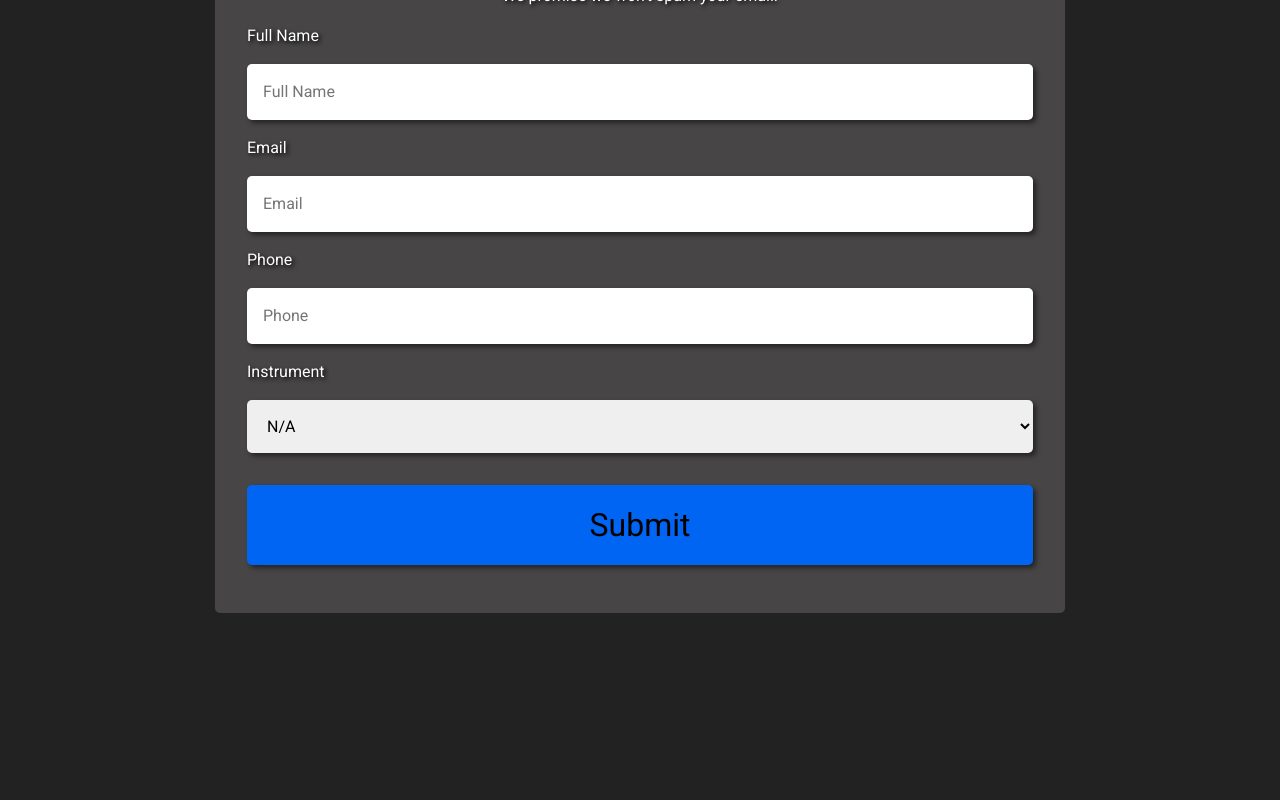
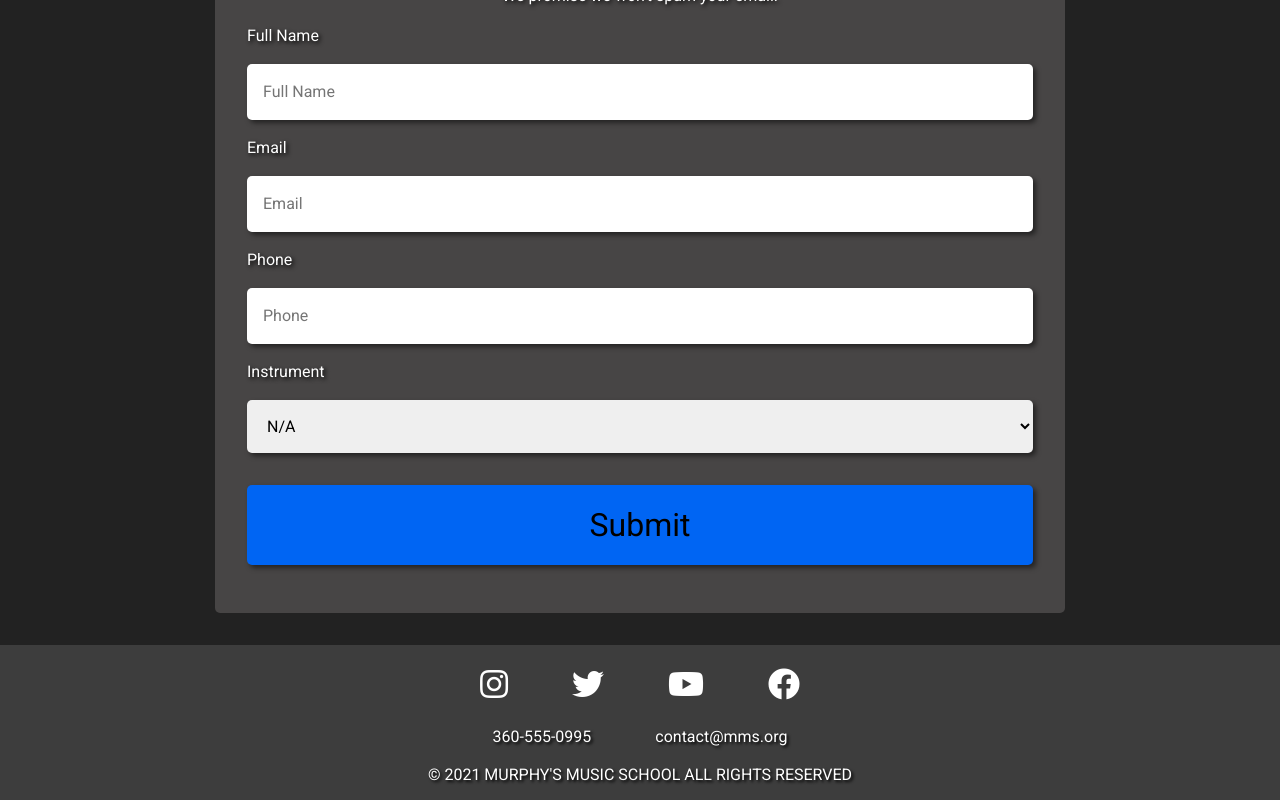
Before and after one commit to ColinJhEdwards/murphy-music-school, a React (Create React App) app: page /contactus in a window 1280 px wide. Shown: the part 1440-2240 px from the top of the page. Before the commit the page ends 2085 px from the top, so only its background shows below. Built offline with nearby package versions, Linux system fonts and the light colour scheme; a web font is replaced by a local one.

Commit message:
created and styled footer component

```diff
--- a/src/App.js
+++ b/src/App.js
@@ -11,6 +11,7 @@ import CourseDetail from "./components/CourseDetail";
 import { CourseData } from "./data/courseData";
 import eventsData from "./data/eventsData";
 import EventDetails from "./components/EventDetails";
+import Footer from "./components/Footer";
 
 function App() {
   const [courses, setCourses] = useState(CourseData);
@@ -68,6 +69,7 @@ function App() {
           </Route>
         </Switch>
       </AnimatePresence>
+      <Footer />
     </div>
   );
 }
--- /dev/null
+++ b/src/components/Footer.js
@@ -0,0 +1,73 @@
+import styled from "styled-components";
+
+const Footer = () => {
+  return (
+    <StyledFooter className="footer">
+      <div className="social">
+        <div className="media">
+          <a href="https://www.instagram.com/" target="_blank">
+            <i class="fab fa-instagram"></i>
+          </a>
+        </div>
+        <div className="media">
+          <a href="https://twitter.com/home" target="_blank">
+            <i class="fab fa-twitter"></i>
+          </a>
+        </div>
+        <div className="media">
+          <a href="https://www.youtube.com/" target="_blank">
+            <i class="fab fa-youtube"></i>
+          </a>
+        </div>
+        <div className="media">
+          <a href="https://www.facebook.com/" target="_blank">
+            <i class="fab fa-facebook"></i>
+          </a>
+        </div>
+      </div>
+      <div className="contact">
+        <p>360-555-0995</p>
+        <p>contact@mms.org</p>
+      </div>
+      <h2>&copy; 2021 MURPHY'S MUSIC SCHOOL ALL RIGHTS RESERVED</h2>
+    </StyledFooter>
+  );
+};
+
+const StyledFooter = styled.div`
+  min-height: 5vh;
+  background: #3d3d3d;
+  display: flex;
+  justify-content: center;
+  align-items: center;
+  flex-direction: column;
+  h2 {
+    font-size: 1rem;
+    margin: 1rem 0rem;
+    text-shadow: 2px 2px 3px black;
+  }
+  .contact {
+    display: flex;
+    p {
+      margin: 0rem 2rem;
+      text-shadow: 2px 2px 3px black;
+    }
+  }
+  .social {
+    display: flex;
+    .media {
+      font-size: 2rem;
+      margin: 1rem 2rem;
+      cursor: pointer;
+      transition: all ease 0.5s;
+      &:hover {
+        filter: drop-shadow(10px 10px 2px rgba(0, 0, 0, 0.5));
+        a {
+          color: #f55673;
+        }
+      }
+    }
+  }
+`;
+
+export default Footer;
--- a/src/components/Form.js
+++ b/src/components/Form.js
@@ -59,6 +59,9 @@ const StyledForm = styled(motion.div)`
       box-shadow: 3px 3px 5px rgba(0, 0, 0, 0.5);
       border: none;
     }
+    select {
+      cursor: pointer;
+    }
     button {
       background: #0065f3;
       font-size: 2rem;
```
